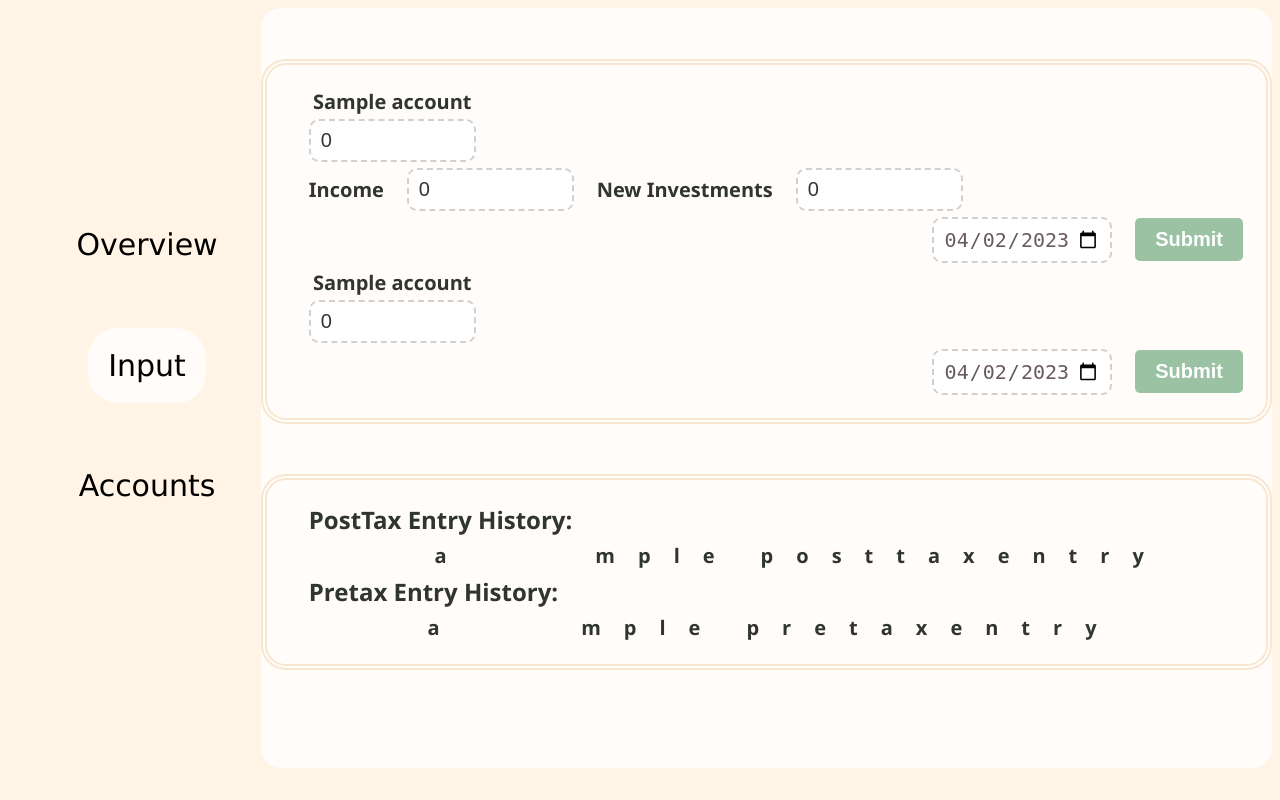
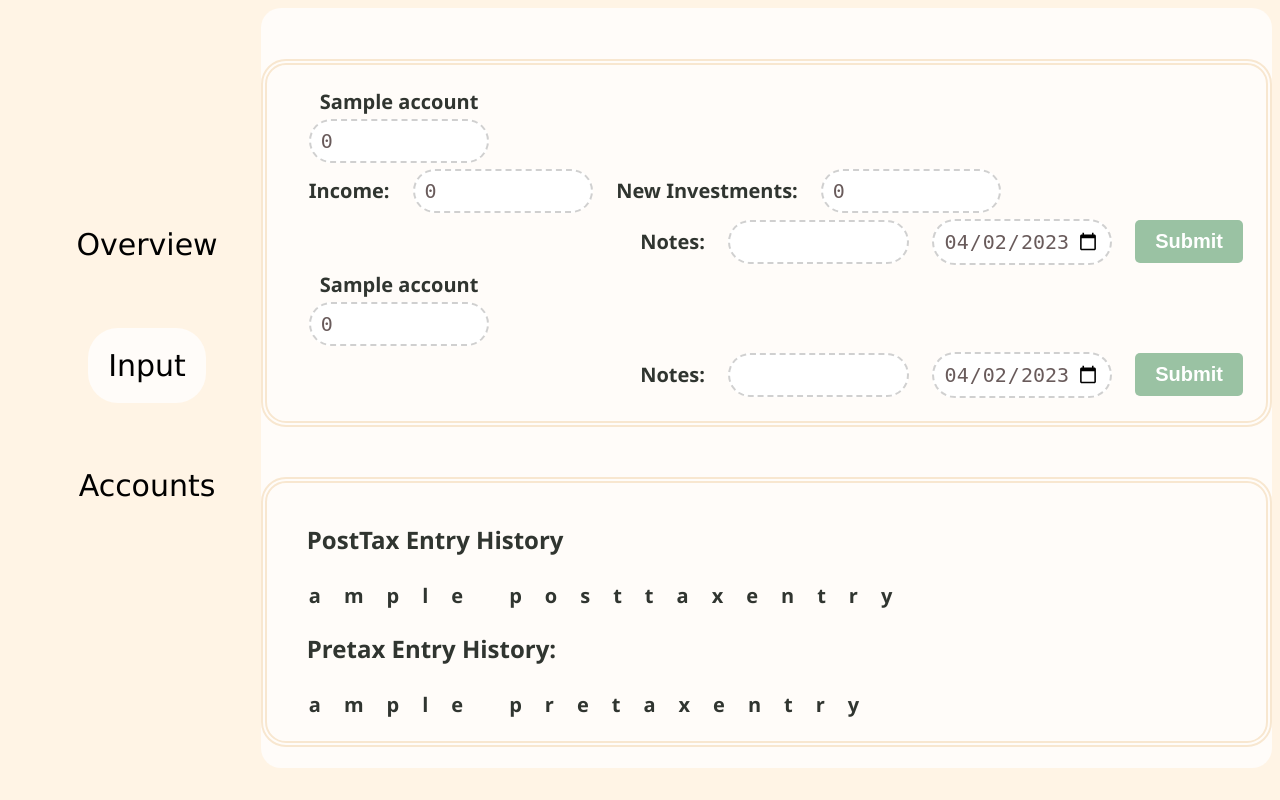
Before and after one commit to shu-fang/shu-fang.github.io, a Flask app: page /input in a window 1280 px wide. Run offline with Flask 2, Linux system fonts and the light colour scheme; a database or web service that is not in the repository returns one stand-in record (values such as "Sample title"); some libraries are stand-ins or nearby versions.

Commit message:
changed css a bit

```diff
--- a/app/db.py
+++ b/app/db.py
@@ -194,6 +194,7 @@
     def make_table(self):
         super().make_table([
             "date DATE NOT NULL DEFAULT CURRENT_DATE",
+            "notes TEXT DEFAULT ''",
             *self.columns + [f"CONSTRAINT unique_date_{self.name} UNIQUE (date)"]
         ])
 
@@ -293,7 +294,7 @@
             entry_dict = dict(entry)
             date = entry['date']
             income = entry['income']
-            balance = sum(value for key, value in entry_dict.items() if key not in ['date', 'income'])
+            balance = sum(value for key, value in entry_dict.items() if key not in ['date', 'income', 'notes'])
             cashflow = balance - last_balance
             spending = income - cashflow
             cursor.execute(f"INSERT INTO {self.name} (date, balance, cashflow, spending, notes) VALUES (DATE %s, %s,%s, %s, %s)",
--- a/app/static/css/style.css
+++ b/app/static/css/style.css
@@ -11,10 +11,6 @@
     font-size: 24px;
     font-family:'Segoe UI', Tahoma, Geneva, Verdana, sans-serif;
     display: flex;
-}
-a:visited {
-    text-decoration: none;
-    color: rgb(105, 104, 102);
 }
 
 .sidebar-container {
@@ -64,17 +60,17 @@
 input[type="number"],
 input[type="date"],
 input[type="radio"]:after{
-    border-radius:10px;
+    font-size: 20px;
+    font-family:monospace;
+    border-radius:30px;
     border-color: rgba(0, 0, 0, 0.185);
     border-width: 0.2ch;
     border-style: dashed;
     background-color: rgba(255, 255, 255, 0.945);
+    color: #695b5b;;
     width: 15ch;
-}
-
-input[type="date"] {
-    font-family: monospace;
-    color:#695b5b;
+    padding: 8px 10px;
+    box-sizing: border-box;
 }
 
 input[type='radio']:after,
@@ -95,7 +91,6 @@
 
 .wrapper {
     flex: 1 1 auto;
-    /* display: flex; */
     border-radius: 20px;
     background-color: #fffcf9;
 }
@@ -111,15 +106,6 @@
     border-style:double;
 }
 /* input page */
-input {
-    font-size: 20px;
-    color: #333;
-    padding: 8px 10px;
-    border: 1px solid #ccc;
-    border-radius: 4px;
-    width: 90%;
-    box-sizing: border-box;
-}
 
 button {
     background-color:rgb(154, 194, 163);
@@ -276,6 +262,15 @@
     white-space: nowrap;
 }
 
+h4 {
+    line-height: 10px;
+    text-align: left;
+}
+
+th {
+    font-weight:bolder;
+}
+
 td {
     font-weight: 600;
     font-size:20px;
--- a/app/templates/input.html
+++ b/app/templates/input.html
@@ -36,15 +36,17 @@
                     </table>
                     <table>
                         <tr>
-                            <td>Income</td>
+                            <td>Income:</td>
                             <td><input type="number" name="income" value=0 id="income"></td>
-                            <td>New Investments</td>
+                            <td>New Investments:</td>
                             <td><input type="number" name="new_investment" value=0 id="new_investment"></td>
                         </tr>
                     </table>
                     <div class="table-wrapper">
                         <table>
                             <tr>
+                                <td>Notes:</td>
+                                <td><input type="text" name="notes"></td>
                                 <td><input type="date" name="entry_date" value="{{ current_date }}"></td>
                                 <td><button type="submit" name="posttax_submit">Submit</button></td>
                             </tr>
@@ -69,6 +71,8 @@
                     <div class="table-wrapper">
                         <table>
                             <tr>
+                                <td>Notes:</td>
+                                <td><input type="text" name="notes"></td>
                                 <td><input type="date" name="entry_date" value="{{ current_date }}"></td>
                                 <td><button type="submit" name="pretax_submit">Submit</button></td>
                             </tr>
@@ -77,10 +81,8 @@
                 </form>
             </div>
             <div class="entry_history">
+                <h4> PostTax Entry History </h4>
                 <table>
-                    <tr>
-                        <th>PostTax Entry History:</th>
-                    </tr>
                     <tr>
                         {% for column in posttax_columns %}
                             <th>{{ column }}</th>
@@ -96,10 +98,8 @@
                         {% endfor %}
                     </tbody>
                 </table>
+                <h4>Pretax Entry History:</h4>
                 <table>
-                    <tr>
-                        <th>Pretax Entry History:</th>
-                    </tr>
                     <tr>
                         {% for column in pretax_columns %}
                             <th>{{ column }}</th>
```
